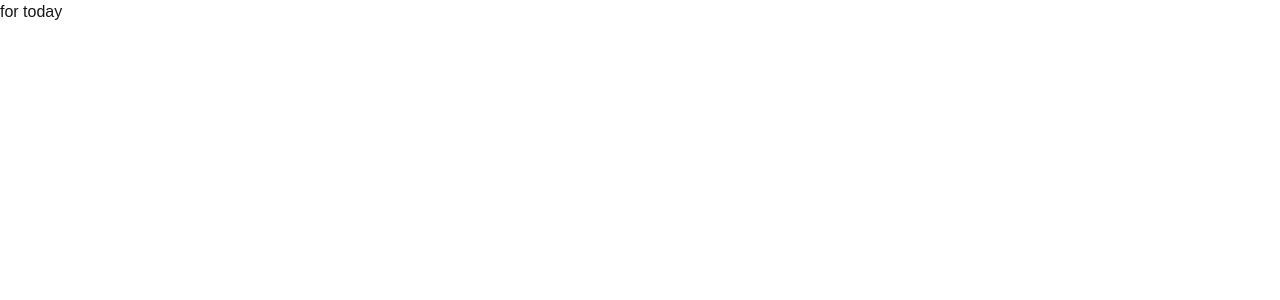
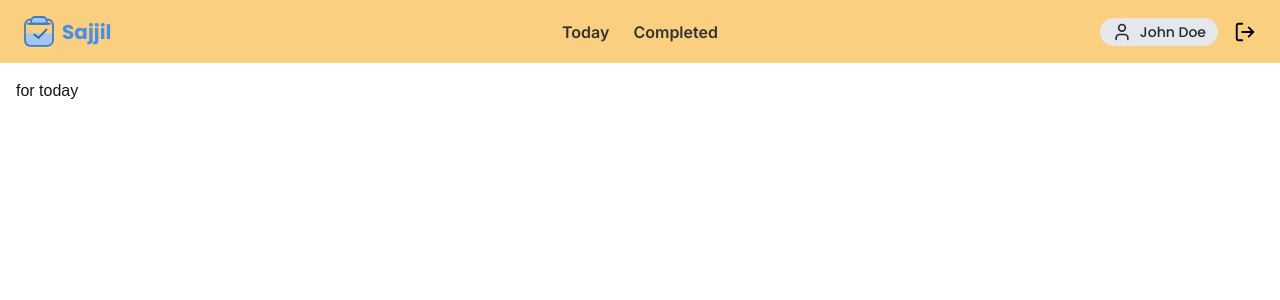
Before and after one commit to IbrahimItani01/sajjil-app, a Next.js app: page /dashboard/today in a window 1280 px wide. Shown: the top 300 px of the page. Built offline with nearby package versions, Linux system fonts and the light colour scheme.

Commit message:
layouts<>imorted navbar to dashboard route

```diff
--- /dev/null
+++ b/app/dashboard/layout.tsx
@@ -0,0 +1,12 @@
+import Navbar from "@/components/base/NavBar";
+
+const layout = ({ children }: { children: React.ReactNode }) => {
+	return (
+		<div>
+			<Navbar />
+			<main className='p-4'>{children}</main>
+		</div>
+	);
+};
+
+export default layout;
```
